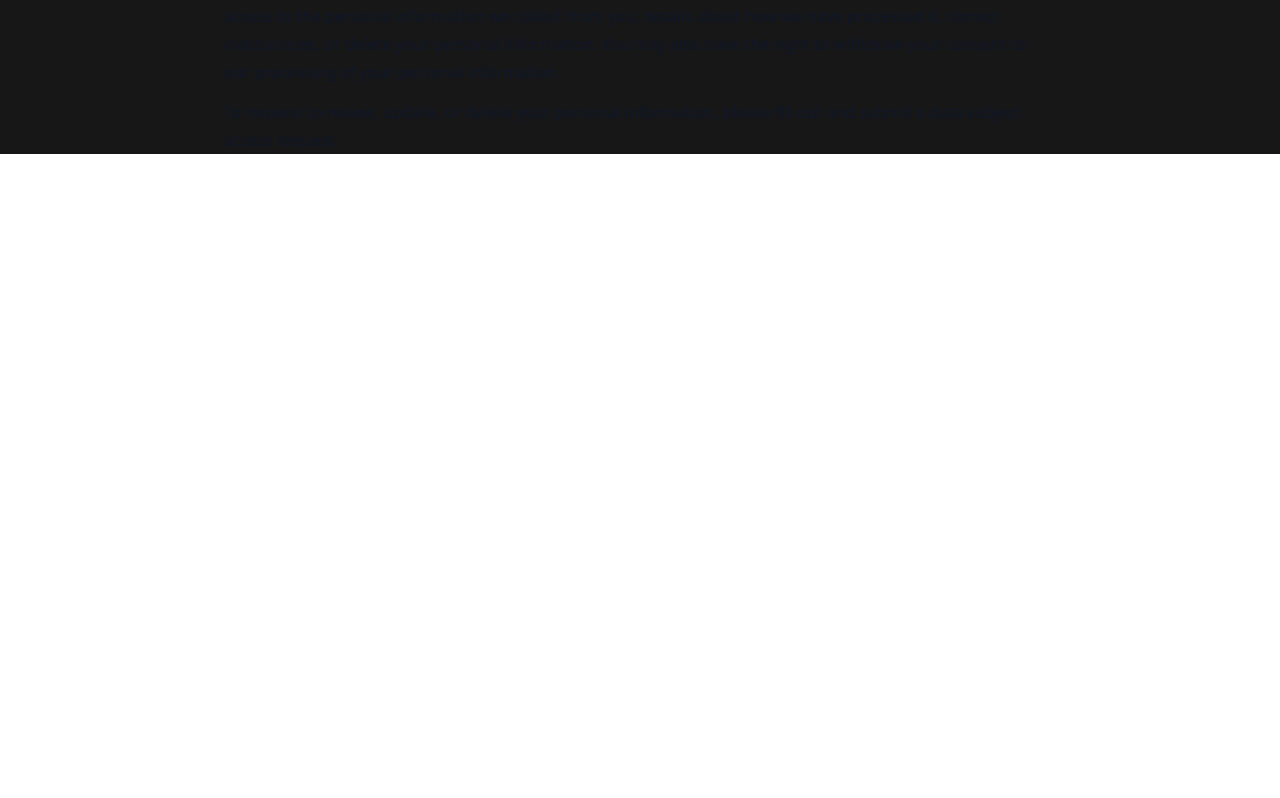
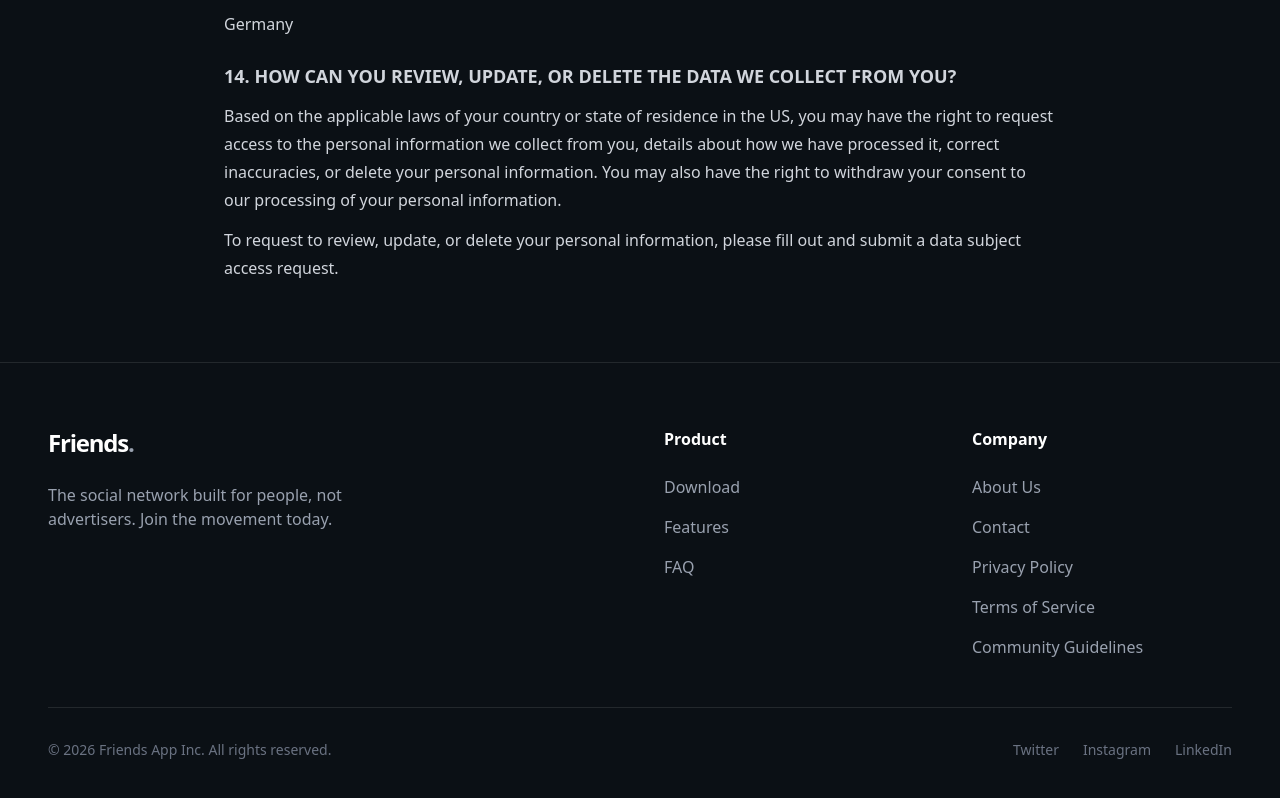
Before and after one commit to benekunzi/friends-website, a Next.js app: page /privacyPolicy in a window 1280 px wide. Shown: the part 8086-8884 px from the top of the page. Before the commit the page ends 8240 px from the top, so only its background shows below. Built offline with nearby package versions, Linux system fonts and the light colour scheme.

Commit message:
Improvements

```diff
--- a/src/app/community-guidelines/page.tsx
+++ b/src/app/community-guidelines/page.tsx
@@ -9,7 +9,7 @@ export const metadata: Metadata = {
 
 export default function Page() {
   return (
-    <main className="min-h-screen bg-neutral-900">
+    <main className="min-h-screen bg-[#0b1015] pt-32 pb-20">
       <CommunityGuidelines />
     </main>
   );
--- a/src/app/eula/page.tsx
+++ /dev/null
@@ -1,10 +0,0 @@
-import React from 'react';
-import Eula from '@/components/Eula';
-
-export default function Page() {
-  return (
-    <main className="min-h-screen bg-neutral-900">
-      <Eula />
-    </main>
-  );
-}
--- a/src/app/layout.tsx
+++ b/src/app/layout.tsx
@@ -1,6 +1,7 @@
 import type { Metadata } from "next";
 import { Geist, Geist_Mono } from "next/font/google";
 import Navbar from "@/components/Navbar";
+import Footer from "@/components/Footer";
 import { LanguageProvider } from "@/context/LanguageContext";
 import "./globals.css";
 
@@ -32,6 +33,7 @@ export default function RootLayout({
         <LanguageProvider>
           <Navbar />
           {children}
+          <Footer />
         </LanguageProvider>
       </body>
     </html>
--- a/src/app/privacyPolicy/page.tsx
+++ b/src/app/privacyPolicy/page.tsx
@@ -4,7 +4,7 @@ import PrivacyPolicy from '@/components/PrivacyPolicy';
 
 export default function Page() {
     return (
-        <main className="min-h-screen bg-neutral-900">
+        <main className="min-h-screen bg-[#0b1015] pt-32 pb-20">
             <PrivacyPolicy />
         </main>
     );
--- a/src/app/termsOfUse/page.tsx
+++ b/src/app/termsOfUse/page.tsx
@@ -3,7 +3,7 @@ import TermsOfUse from '@/components/TermsOfUse';
 
 export default function Page() {
   return (
-    <main className="min-h-screen bg-neutral-900">
+    <main className="min-h-screen bg-[#0b1015] pt-32 pb-20">
       <TermsOfUse />
     </main>
   );
--- a/src/components/CommunityGuidelines.tsx
+++ b/src/components/CommunityGuidelines.tsx
@@ -1,6 +1,7 @@
 "use client";
 
-import { useMemo, useState } from "react";
+import { useMemo } from "react";
+import { useLanguage } from "@/context/LanguageContext";
 
 type SupportedLanguage = "en" | "de" | "es" | "fr";
 
@@ -551,50 +552,32 @@ const TRANSLATIONS: Record<SupportedLanguage, Translation> = {
 };
 
 export default function CommunityGuidelines() {
-  const [language, setLanguage] = useState<SupportedLanguage>("en");
-  const t = useMemo(() => TRANSLATIONS[language], [language]);
+  const { language } = useLanguage();
+  const t = useMemo(() => TRANSLATIONS[language as SupportedLanguage] || TRANSLATIONS.en, [language]);
 
   return (
-    <section className="max-w-5xl mx-auto px-4 sm:px-6 lg:px-8 py-20 text-slate-100">
+    <section className="max-w-5xl mx-auto px-4 sm:px-6 lg:px-8 py-0 text-gray-300">
       <div className="space-y-4 mb-10">
-        <h1 className="text-3xl sm:text-4xl font-bold tracking-tight">{t.title}</h1>
-        <p className="text-slate-300 max-w-3xl">{t.subtitle}</p>
-        <p className="text-sm text-slate-400">{t.lastUpdated}</p>
-      </div>
-
-      <div className="mb-8">
-        <label htmlFor="guideline-language" className="block text-sm font-medium mb-2 text-slate-300">
-          {t.languageLabel}
-        </label>
-        <select
-          id="guideline-language"
-          value={language}
-          onChange={(event) => setLanguage(event.target.value as SupportedLanguage)}
-          className="w-full sm:w-72 rounded-lg border border-slate-700 bg-slate-800 px-3 py-2 text-slate-100 focus:outline-none focus:ring-2 focus:ring-accent"
-        >
-          {Object.entries(TRANSLATIONS).map(([key, value]) => (
-            <option key={key} value={key}>
-              {value.languageName}
-            </option>
-          ))}
-        </select>
+        <h1 className="text-3xl sm:text-4xl font-bold tracking-tight text-white">{t.title}</h1>
+        <p className="text-gray-400 max-w-3xl">{t.subtitle}</p>
+        <p className="text-sm text-gray-500">{t.lastUpdated}</p>
       </div>
 
       <div className="space-y-6">
         {t.sections.map((section) => (
-          <article key={section.title} className="rounded-2xl border border-slate-700 bg-slate-800/70 p-6">
-            <h2 className="text-xl font-semibold mb-4">{section.title}</h2>
+          <article key={section.title} className="rounded-2xl border border-white/10 bg-[#0c1218]/50 p-6">
+            <h2 className="text-xl font-semibold mb-4 text-white">{section.title}</h2>
 
             {section.paragraphs?.map((paragraph) => (
-              <p key={paragraph} className="text-slate-300 leading-7 mb-3">
+              <p key={paragraph} className="text-gray-400 leading-7 mb-3">
                 {paragraph}
               </p>
             ))}
 
             {section.groups?.map((group) => (
               <div key={group.title} className="mb-5 last:mb-0">
-                <h3 className="text-base font-semibold text-slate-100 mb-2">{group.title}</h3>
-                <ul className="space-y-2 list-disc pl-5 text-slate-200">
+                <h3 className="text-base font-semibold text-white mb-2">{group.title}</h3>
+                <ul className="space-y-2 list-disc pl-5 text-gray-300">
                   {group.bullets.map((item) => (
                     <li key={item}>{item}</li>
                   ))}
@@ -603,7 +586,7 @@ export default function CommunityGuidelines() {
             ))}
 
             {section.bullets && (
-              <ul className="space-y-2 list-disc pl-5 text-slate-200">
+              <ul className="space-y-2 list-disc pl-5 text-gray-300">
                 {section.bullets.map((item) => (
                   <li key={item}>{item}</li>
                 ))}
--- a/src/components/Footer.tsx
+++ b/src/components/Footer.tsx
@@ -3,47 +3,46 @@ import Link from "next/link";
 
 export default function Footer() {
     return (
-        <footer className="bg-slate-950 text-white py-16">
-            <div className="container-custom">
+        <footer className="bg-[#0b1015] text-white py-16 border-t border-white/10 relative z-10 hidden sm:block">
+            <div className="max-w-7xl mx-auto px-6 md:px-12">
                 <div className="grid md:grid-cols-4 gap-12 mb-12">
                     <div className="col-span-1 md:col-span-2">
                         <Link href="/" className="text-2xl font-bold tracking-tighter mb-6 inline-block">
-                            Friends<span className="text-accent">.</span>
+                            Friends<span className="text-gray-400">.</span>
                         </Link>
-                        <p className="text-slate-400 max-w-sm">
+                        <p className="text-gray-400 max-w-sm">
                             The social network built for people, not advertisers. Join the movement today.
                         </p>
                     </div>
 
                     <div>
-                        <h4 className="font-bold mb-6">Product</h4>
-                        <ul className="space-y-4 text-slate-400">
+                        <h4 className="font-bold mb-6 text-white">Product</h4>
+                        <ul className="space-y-4 text-gray-400">
                             <li><Link href="#" className="hover:text-white transition-colors">Download</Link></li>
-                            <li><Link href="#" className="hover:text-white transition-colors">Features</Link></li>
-                            <li><Link href="#" className="hover:text-white transition-colors">FAQ</Link></li>
+                            <li><Link href="#formats" className="hover:text-white transition-colors">Features</Link></li>
+                            <li><Link href="/faq" className="hover:text-white transition-colors">FAQ</Link></li>
                         </ul>
                     </div>
 
                     <div>
-                        <h4 className="font-bold mb-6">Company</h4>
-                        <ul className="space-y-4 text-slate-400">
-                            <li><Link href="#" className="hover:text-white transition-colors">About Us</Link></li>
-                            <li><Link href="#" className="hover:text-white transition-colors">Contact</Link></li>
+                        <h4 className="font-bold mb-6 text-white">Company</h4>
+                        <ul className="space-y-4 text-gray-400">
+                            <li><Link href="/about" className="hover:text-white transition-colors">About Us</Link></li>
+                            <li><Link href="#contact" className="hover:text-white transition-colors">Contact</Link></li>
                             <li><Link href="/privacyPolicy" className="hover:text-white transition-colors">Privacy Policy</Link></li>
                             <li><Link href="/termsOfUse" className="hover:text-white transition-colors">Terms of Service</Link></li>
-                            <li><Link href="/eula" className="hover:text-white transition-colors">EULA</Link></li>
                             <li><Link href="/community-guidelines" className="hover:text-white transition-colors">Community Guidelines</Link></li>
                         </ul>
                     </div>
                 </div>
 
-                <div className="pt-8 border-t border-slate-800 flex flex-col md:flex-row justify-between items-center text-slate-500 text-sm">
+                <div className="pt-8 border-t border-white/10 flex flex-col md:flex-row justify-between items-center text-gray-500 text-sm">
                     <p>© {new Date().getFullYear()} Friends App Inc. All rights reserved.</p>
                     <div className="flex gap-6 mt-4 md:mt-0">
                         {/* Social icon placeholders */}
-                        <span>Twitter</span>
-                        <span>Instagram</span>
-                        <span>LinkedIn</span>
+                        <Link href="#" className="hover:text-white transition-colors">Twitter</Link>
+                        <Link href="#" className="hover:text-white transition-colors">Instagram</Link>
+                        <Link href="#" className="hover:text-white transition-colors">LinkedIn</Link>
                     </div>
                 </div>
             </div>
--- a/src/components/PrivacyPolicy.tsx
+++ b/src/components/PrivacyPolicy.tsx
@@ -301,8 +301,8 @@ export default function PrivacyPolicy() {
   flushList();
 
   return (
-    <section className="max-w-4xl mx-auto px-4 sm:px-6 lg:px-8 space-y-4">
-      <h2 className="text-2xl font-bold">PRIVACY POLICY</h2>
+    <section className="max-w-4xl mx-auto px-4 sm:px-6 lg:px-8 space-y-4 text-gray-300">
+      <h2 className="text-2xl font-bold text-white">PRIVACY POLICY</h2>
       <div className="space-y-3">{content}</div>
     </section>
   );
--- a/src/components/TermsOfUse.tsx
+++ b/src/components/TermsOfUse.tsx
@@ -254,8 +254,8 @@ export default function TermsOfUse() {
   flushList();
 
   return (
-    <section className="max-w-4xl mx-auto px-4 sm:px-6 lg:px-8 space-y-4">
-      <h2 className="text-2xl font-bold">TERMS OF USE</h2>
+    <section className="max-w-4xl mx-auto px-4 sm:px-6 lg:px-8 space-y-4 text-gray-300">
+      <h2 className="text-2xl font-bold text-white">TERMS OF USE</h2>
       <div className="space-y-3">{content}</div>
     </section>
   );
```
Also changed, not shown: src/translations/index.ts (+6 -6 lines).
